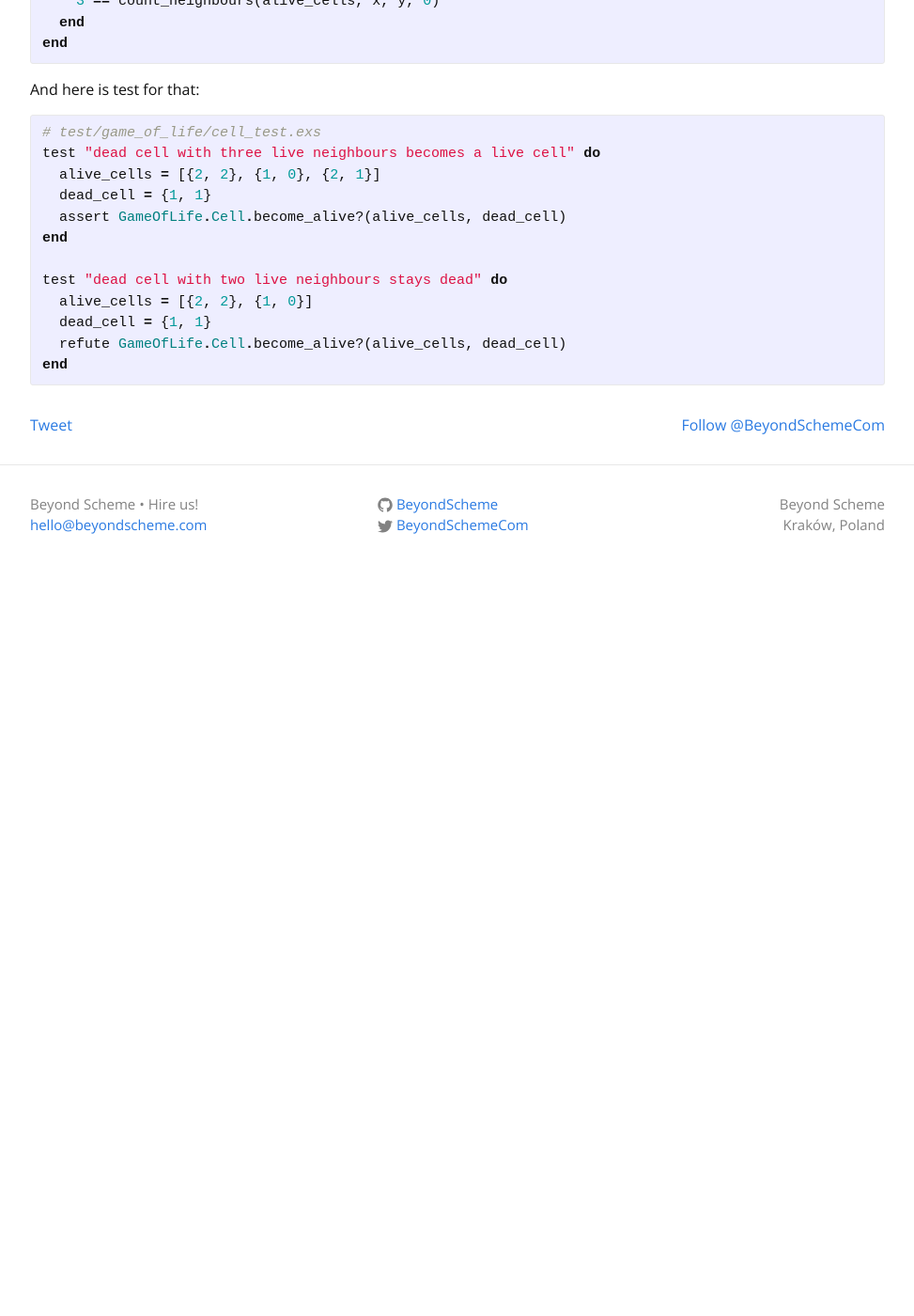
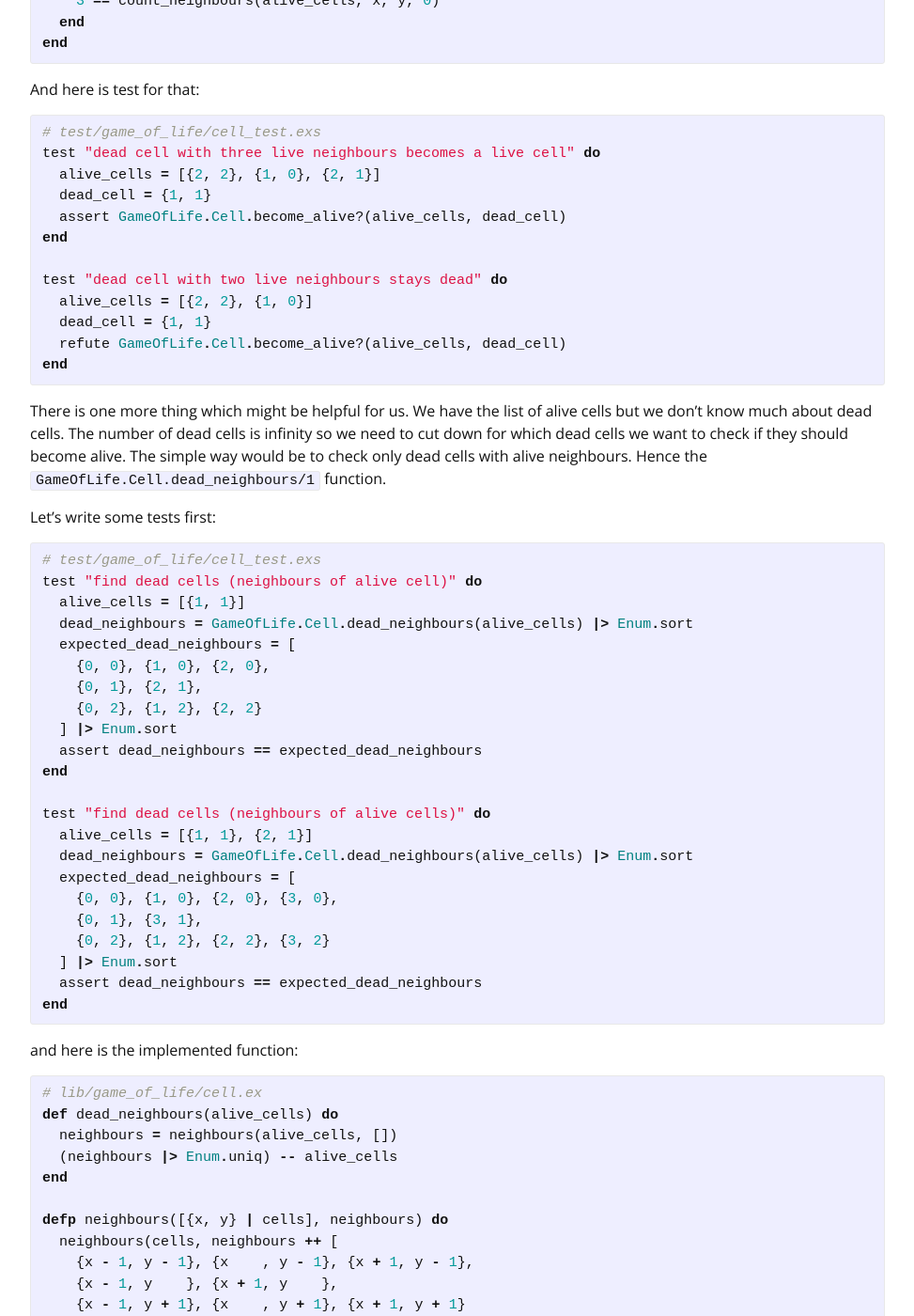
Before and after one commit to BeyondScheme/BeyondScheme.github.io, a Jekyll site: the page built from _posts/2016-04-26-distributed-game-of-life-in-elixir.md, in a window 1280 px wide and 1400 px high, scrolled down 5423 px. Shown: the whole window at 94% size, without its empty margins (153-1126 px from the left). Built offline with Jekyll 4.4.1, drawn with Linux system fonts in a browser that asks for light colours; nearby versions of some CDN libraries; comment, search, counter and statistics services are not loaded; before the commit the page ends 6053 px from its top, so only the background shows below that; some of the changed text lies outside the part shown.

Commit message:
dead neighbours

```diff
--- a/_posts/2016-04-26-distributed-game-of-life-in-elixir.md
+++ b/_posts/2016-04-26-distributed-game-of-life-in-elixir.md
@@ -224,3 +224,54 @@ test "dead cell with two live neighbours stays dead" do
   refute GameOfLife.Cell.become_alive?(alive_cells, dead_cell)
 end
 {% endhighlight %}
+
+There is one more thing which might be helpful for us. We have the list of alive cells but we don't know much about dead cells. The number of dead cells is infinity so we need to cut down for which dead cells we want to check if they should become alive. The simple way would be to check only dead cells with alive neighbours. Hence the `GameOfLife.Cell.dead_neighbours/1` function.
+
+Let's write some tests first:
+
+{% highlight elixir %}
+# test/game_of_life/cell_test.exs
+test "find dead cells (neighbours of alive cell)" do
+  alive_cells = [{1, 1}]
+  dead_neighbours = GameOfLife.Cell.dead_neighbours(alive_cells) |> Enum.sort
+  expected_dead_neighbours = [
+    {0, 0}, {1, 0}, {2, 0},
+    {0, 1}, {2, 1},
+    {0, 2}, {1, 2}, {2, 2}
+  ] |> Enum.sort
+  assert dead_neighbours == expected_dead_neighbours
+end
+
+test "find dead cells (neighbours of alive cells)" do
+  alive_cells = [{1, 1}, {2, 1}]
+  dead_neighbours = GameOfLife.Cell.dead_neighbours(alive_cells) |> Enum.sort
+  expected_dead_neighbours = [
+    {0, 0}, {1, 0}, {2, 0}, {3, 0},
+    {0, 1}, {3, 1},
+    {0, 2}, {1, 2}, {2, 2}, {3, 2}
+  ] |> Enum.sort
+  assert dead_neighbours == expected_dead_neighbours
+end
+{% endhighlight %}
+
+and here is the implemented function:
+
+{% highlight elixir %}
+# lib/game_of_life/cell.ex
+def dead_neighbours(alive_cells) do
+  neighbours = neighbours(alive_cells, [])
+  (neighbours |> Enum.uniq) -- alive_cells
+end
+
+defp neighbours([{x, y} | cells], neighbours) do
+  neighbours(cells, neighbours ++ [
+    {x - 1, y - 1}, {x    , y - 1}, {x + 1, y - 1},
+    {x - 1, y    }, {x + 1, y    },
+    {x - 1, y + 1}, {x    , y + 1}, {x + 1, y + 1}
+  ])
+end
+
+defp neighbours([], neighbours), do: neighbours
+{% endhighlight %}
+
+Basically, those are all rules implemented in the single module `GameOfLife.Cell`. You can see the whole [module file](https://github.com/BeyondScheme/elixir-game_of_life/blob/master/lib/game_of_life/cell.ex) with [tests on GitHub](https://github.com/BeyondScheme/elixir-game_of_life/blob/master/test/game_of_life/cell_test.exs).
```
